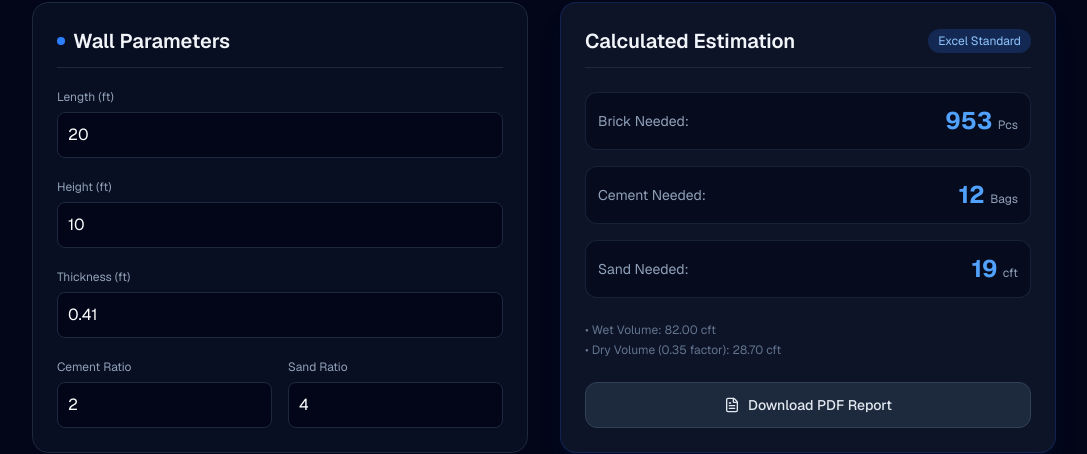
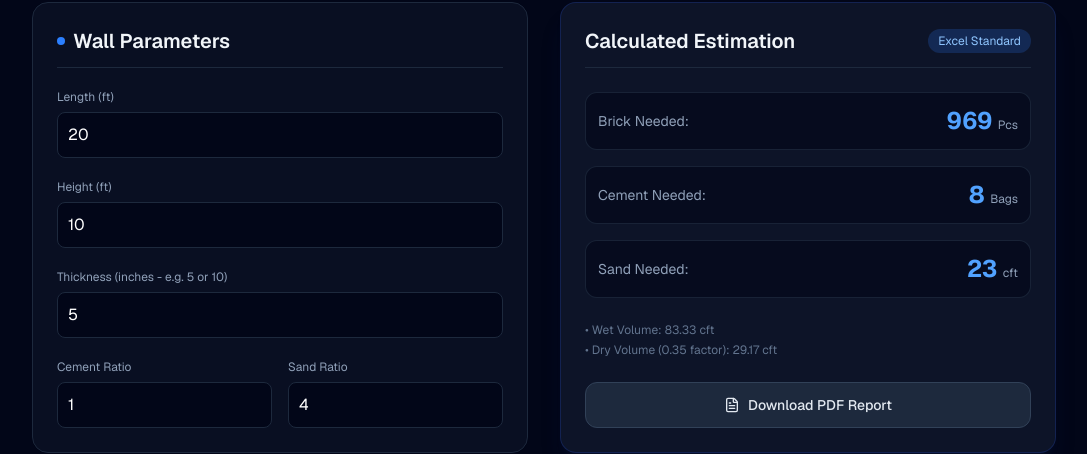
Before and after one commit to Nafiur71/nirman-ai, a Next.js app: page / in a window 1280 px wide. Shown: the part 273-727 px from the top of the page, without its empty margins (96-1183 px from the left). Built offline with nearby package versions, Linux system fonts and the light colour scheme.

Commit message:
Fix calculation formulas and NaN error

```diff
--- a/app/CalculatorClient.tsx
+++ b/app/CalculatorClient.tsx
@@ -3,124 +3,138 @@
 import React, { useState } from "react";
 import { Calculator, FileText, Layers, Building2 } from "lucide-react";
 
-export default function Home() {
+export default function CalculatorClient() {
   const [activeTab, setActiveTab] = useState<"wall" | "concrete" | "slab">("wall");
 
-  // ১. ওয়াল এস্টিমেশন স্টেট (Wall Estimate Inputs)
+  // ১. ওয়াল ইনপুট (গাথুনি)
   const [wallInputs, setWallInputs] = useState({
     length: 20,
     height: 10,
-    thickness: 0.41, // Feet
-    cementRatio: 2,
+    thicknessInch: 5, // ইঞ্চি এককে ইনপুট
+    cementRatio: 1,
     sandRatio: 4,
   });
 
-  // ২. কংক্রিট/ছাদ ঢালাই স্টেট (Concrete Estimate Inputs)
+  // ২. কংক্রিট ইনপুট (ঢালাই)
   const [concreteInputs, setConcreteInputs] = useState({
     length: 20,
     width: 15,
-    thickness: 0.41, // Feet
+    thicknessInch: 5, // ইঞ্চি এককে ইনপুট
     cementRatio: 1,
     sandRatio: 2,
     aggregateRatio: 4,
   });
 
-  // ৩. রড হিসাবের স্টেট (Slab Reinforcement Inputs)
+  // ৩. রডের ইনপুট (Slab Reinforcement)
   const [slabInputs, setSlabInputs] = useState({
-    length: 420, // mm or inches based on excel
-    breadth: 420,
-    rodDiaMm: 10,
-    mainSpacing: 5,
-    distSpacing: 5,
-    extraTopShortSpacing: 5,
-    extraTopLongSpacing: 5,
+    lengthFt: 20, // ফুট
+    breadthFt: 15, // ফুট
+    rodDiaMm: 10, // মিমি
+    mainSpacingInch: 5, // ইঞ্চি
+    distSpacingInch: 5, // ইঞ্চি
+    extraTopShortSpacingInch: 5,
+    extraTopLongSpacingInch: 5,
     criticalAreaRatio: 4,
-    unit: "FEET" as "FEET" | "METER",
   });
 
   // ========================================================
-  // এক্সেল শিট থেকে প্রাপ্ত নিখুঁত গাণিতিক লজিক (Calculation Logic)
+  // এক্সেল ও ইঞ্জিনিয়ারিং মান অনুযায়ী সঠিক গাণিতিক লজিক
   // ========================================================
 
   // ক) Wall Calculation
   const calculateWall = () => {
-    const wetVolume = wallInputs.length * wallInputs.height * wallInputs.thickness;
+    const len = Number(wallInputs.length) || 0;
+    const hgt = Number(wallInputs.height) || 0;
+    const thkFt = (Number(wallInputs.thicknessInch) || 0) / 12; // ইঞ্চিকে ফুটে রূপান্তর
+
+    const wetVolume = len * hgt * thkFt;
     const dryVolume = wetVolume * 0.35;
-    const totalRatio = wallInputs.cementRatio + wallInputs.sandRatio || 1;
 
-    const cementNeededCft = (dryVolume / totalRatio) * wallInputs.cementRatio;
-    const cementBags = cementNeededCft / 0.8;
-    const sandNeededCft = (dryVolume / totalRatio) * wallInputs.sandRatio;
-    const brickNeededPcs = wetVolume / 0.086;
+    const cRatio = Number(wallInputs.cementRatio) || 1;
+    const sRatio = Number(wallInputs.sandRatio) || 4;
+    const totalRatio = cRatio + sRatio || 1;
+
+    const cementCft = (dryVolume / totalRatio) * cRatio;
+    const cementBags = cementCft / 0.8;
+    const sandCft = (dryVolume / totalRatio) * sRatio;
+    const brickPcs = wetVolume / 0.086;
 
     return {
       wetVolume: wetVolume.toFixed(2),
       dryVolume: dryVolume.toFixed(2),
-      cementBags: Math.ceil(cementBags),
-      sandCft: Math.round(sandNeededCft),
-      brickPcs: Math.round(brickNeededPcs),
+      cementBags: Math.ceil(cementBags) || 0,
+      sandCft: Math.round(sandCft) || 0,
+      brickPcs: Math.round(brickPcs) || 0,
     };
   };
 
   // খ) Concrete Calculation
   const calculateConcrete = () => {
-    const wetVolume = concreteInputs.length * concreteInputs.width * concreteInputs.thickness;
+    const len = Number(concreteInputs.length) || 0;
+    const wid = Number(concreteInputs.width) || 0;
+    const thkFt = (Number(concreteInputs.thicknessInch) || 0) / 12; // ইঞ্চিকে ফুটে রূপান্তর
+
+    const wetVolume = len * wid * thkFt;
     const dryVolume = wetVolume * 1.54;
-    const totalRatio =
-      concreteInputs.cementRatio + concreteInputs.sandRatio + concreteInputs.aggregateRatio || 1;
 
-    const cementNeededCft = (dryVolume / totalRatio) * concreteInputs.cementRatio;
-    const cementBags = cementNeededCft / 0.8;
-    const sandNeededCft = (dryVolume / totalRatio) * concreteInputs.sandRatio;
-    const aggregateNeededCft = (dryVolume / totalRatio) * concreteInputs.aggregateRatio;
+    const cRatio = Number(concreteInputs.cementRatio) || 1;
+    const sRatio = Number(concreteInputs.sandRatio) || 2;
+    const aRatio = Number(concreteInputs.aggregateRatio) || 4;
+    const totalRatio = cRatio + sRatio + aRatio || 1;
+
+    const cementCft = (dryVolume / totalRatio) * cRatio;
+    const cementBags = cementCft / 0.8;
+    const sandCft = (dryVolume / totalRatio) * sRatio;
+    const aggregateCft = (dryVolume / totalRatio) * aRatio;
 
     return {
       wetVolume: wetVolume.toFixed(2),
       dryVolume: dryVolume.toFixed(2),
-      cementBags: Math.ceil(cementBags),
-      sandCft: Math.round(sandNeededCft),
-      aggregateCft: Math.round(aggregateNeededCft),
+      cementBags: Math.ceil(cementBags) || 0,
+      sandCft: Math.round(sandCft) || 0,
+      aggregateCft: Math.round(aggregateCft) || 0,
     };
   };
 
   // গ) Slab Reinforcement Calculation
   const calculateSlab = () => {
-    const mainBarsCount =
-      slabInputs.mainSpacing > 0 ? slabInputs.length / slabInputs.mainSpacing + 1 : 0;
-    const distBarsCount =
-      slabInputs.distSpacing > 0 ? slabInputs.breadth / slabInputs.distSpacing + 1 : 0;
+    const lenFt = Number(slabInputs.lengthFt) || 0;
+    const brdFt = Number(slabInputs.breadthFt) || 0;
+    const dia = Number(slabInputs.rodDiaMm) || 0;
 
-    const mainBarLength = slabInputs.breadth * mainBarsCount;
-    const distBarLength = slabInputs.length * distBarsCount;
+    const mainSpIn = Number(slabInputs.mainSpacingInch) || 1;
+    const distSpIn = Number(slabInputs.distSpacingInch) || 1;
 
-    const numExtraTopShort =
-      slabInputs.extraTopShortSpacing > 0 ? slabInputs.length / slabInputs.extraTopShortSpacing + 1 : 0;
-    const numExtraTopLong =
-      slabInputs.extraTopLongSpacing > 0 ? slabInputs.breadth / slabInputs.extraTopLongSpacing + 1 : 0;
+    // ফুট থেকে ইঞ্চিতে পরিবর্তন করে বার গণনা
+    const lenInches = lenFt * 12;
+    const brdInches = brdFt * 12;
 
-    const shortExtraTopLength =
-      slabInputs.criticalAreaRatio > 0
-        ? (slabInputs.length / slabInputs.criticalAreaRatio) * numExtraTopShort
-        : 0;
-    const longExtraTopLength =
-      slabInputs.criticalAreaRatio > 0
-        ? (slabInputs.breadth / slabInputs.criticalAreaRatio) * numExtraTopLong
-        : 0;
+    const mainBarsCount = mainSpIn > 0 ? (lenInches / mainSpIn) + 1 : 0;
+    const distBarsCount = distSpIn > 0 ? (brdInches / distSpIn) + 1 : 0;
 
-    const totalLength = mainBarLength + distBarLength + shortExtraTopLength + longExtraTopLength;
+    const mainBarTotalLengthFt = (brdFt * mainBarsCount);
+    const distBarTotalLengthFt = (lenFt * distBarsCount);
 
-    let totalWeightKg = 0;
-    if (slabInputs.unit === "FEET") {
-      totalWeightKg = (slabInputs.rodDiaMm * slabInputs.rodDiaMm * totalLength) / 532.2;
-    } else {
-      totalWeightKg = (slabInputs.rodDiaMm * slabInputs.rodDiaMm * totalLength) / 162.2;
-    }
+    const extraTopShortSp = Number(slabInputs.extraTopShortSpacingInch) || 1;
+    const extraTopLongSp = Number(slabInputs.extraTopLongSpacingInch) || 1;
+    const critRatio = Number(slabInputs.criticalAreaRatio) || 4;
+
+    const numExtraTopShort = extraTopShortSp > 0 ? (lenInches / extraTopShortSp) + 1 : 0;
+    const numExtraTopLong = extraTopLongSp > 0 ? (brdInches / extraTopLongSp) + 1 : 0;
+
+    const shortExtraTopLengthFt = (lenFt / critRatio) * numExtraTopShort;
+    const longExtraTopLengthFt = (brdFt / critRatio) * numExtraTopLong;
+
+    const totalLengthFt = mainBarTotalLengthFt + distBarTotalLengthFt + shortExtraTopLengthFt + longExtraTopLengthFt;
+
+    // রডের ওজন (কেজি) সূত্র: (Dia^2 * LengthInFeet) / 532.2
+    const totalWeightKg = (dia * dia * totalLengthFt) / 532.2;
 
     return {
-      mainBarsCount: Math.round(mainBarsCount),
-      distBarsCount: Math.round(distBarsCount),
-      totalLength: Math.round(totalLength),
-      totalWeightKg: totalWeightKg.toFixed(2),
+      mainBarsCount: Math.round(mainBarsCount) || 0,
+      distBarsCount: Math.round(distBarsCount) || 0,
+      totalLengthFt: Math.round(totalLengthFt) || 0,
+      totalWeightKg: isNaN(totalWeightKg) ? "0.00" : totalWeightKg.toFixed(2),
     };
   };
 
@@ -150,7 +164,7 @@ export default function Home() {
           </p>
         </div>
 
-        {/* Tab Selection Navigation */}
+        {/* Tab Navigation */}
         <div className="flex bg-slate-900 p-1.5 rounded-xl border border-slate-800">
           <button
             onClick={() => setActiveTab("wall")}
@@ -187,7 +201,7 @@ export default function Home() {
         {/* Main Content Grid */}
         <div className="grid grid-cols-1 md:grid-cols-2 gap-8">
 
-          {/* Inputs Section */}
+          {/* Inputs */}
           <div className="bg-slate-900/60 p-6 rounded-2xl border border-slate-800 space-y-4 backdrop-blur-sm">
             <h2 className="text-xl font-semibold border-b border-slate-800 pb-3 flex items-center gap-2">
               <span className="w-2 h-2 rounded-full bg-blue-500"></span>
@@ -218,12 +232,11 @@ export default function Home() {
                   />
                 </div>
                 <div>
-                  <label className="text-xs text-slate-400">Thickness (ft)</label>
+                  <label className="text-xs text-slate-400">Thickness (inches - e.g. 5 or 10)</label>
                   <input
                     type="number"
-                    step="0.01"
-                    value={wallInputs.thickness}
-                    onChange={(e) => setWallInputs({ ...wallInputs, thickness: Number(e.target.value) })}
+                    value={wallInputs.thicknessInch}
+                    onChange={(e) => setWallInputs({ ...wallInputs, thicknessInch: Number(e.target.value) })}
                     className="w-full mt-1 bg-slate-950 border border-slate-800 rounded-lg p-2.5 text-white focus:outline-none focus:border-blue-500"
                   />
                 </div>
@@ -272,18 +285,17 @@ export default function Home() {
                   />
                 </div>
                 <div>
-                  <label className="text-xs text-slate-400">Thickness (ft)</label>
+                  <label className="text-xs text-slate-400">Thickness (inches - e.g. 5)</label>
                   <input
                     type="number"
-                    step="0.01"
-                    value={concreteInputs.thickness}
-                    onChange={(e) => setConcreteInputs({ ...concreteInputs, thickness: Number(e.target.value) })}
+                    value={concreteInputs.thicknessInch}
+                    onChange={(e) => setConcreteInputs({ ...concreteInputs, thicknessInch: Number(e.target.value) })}
                     className="w-full mt-1 bg-slate-950 border border-slate-800 rounded-lg p-2.5 text-white focus:outline-none focus:border-blue-500"
                   />
                 </div>
                 <div className="grid grid-cols-3 gap-2">
                   <div>
-                    <label className="text-xs text-slate-400">Cement Ratio</label>
+                    <label className="text-xs text-slate-400">Cement</label>
                     <input
                       type="number"
                       value={concreteInputs.cementRatio}
@@ -292,7 +304,7 @@ export default function Home() {
                     />
                   </div>
                   <div>
-                    <label className="text-xs text-slate-400">Sand Ratio</label>
+                    <label className="text-xs text-slate-400">Sand</label>
                     <input
                       type="number"
                       value={concreteInputs.sandRatio}
@@ -301,7 +313,7 @@ export default function Home() {
                     />
                   </div>
                   <div>
-                    <label className="text-xs text-slate-400">Aggregate Ratio</label>
+                    <label className="text-xs text-slate-400">Aggregate</label>
                     <input
                       type="number"
                       value={concreteInputs.aggregateRatio}
@@ -313,30 +325,29 @@ export default function Home() {
               </div>
             )}
 
-            {/* Slab Reinforcement Inputs */}
+            {/* Slab Inputs */}
             {activeTab === "slab" && (
               <div className="space-y-4">
                 <div className="grid grid-cols-2 gap-4">
                   <div>
-                    <label className="text-xs text-slate-400">Length</label>
+                    <label className="text-xs text-slate-400">Length (ft)</label>
                     <input
                       type="number"
-                      value={slabInputs.length}
-                      onChange={(e) => setSlabInputs({ ...slabInputs, length: Number(e.target.value) })}
+                      value={slabInputs.lengthFt}
+                      onChange={(e) => setSlabInputs({ ...slabInputs, lengthFt: Number(e.target.value) })}
                       className="w-full mt-1 bg-slate-950 border border-slate-800 rounded-lg p-2.5 text-white focus:outline-none focus:border-blue-500"
                     />
                   </div>
                   <div>
-                    <label className="text-xs text-slate-400">Breadth</label>
+                    <label className="text-xs text-slate-400">Breadth (ft)</label>
                     <input
                       type="number"
-                      value={slabInputs.breadth}
-                      onChange={(e) => setSlabInputs({ ...slabInputs, breadth: Number(e.target.value) })}
+                      value={slabInputs.breadthFt}
+                      onChange={(e) => setSlabInputs({ ...slabInputs, breadthFt: Number(e.target.value) })}
                       className="w-full mt-1 bg-slate-950 border border-slate-800 rounded-lg p-2.5 text-white focus:outline-none focus:border-blue-500"
                     />
                   </div>
                 </div>
-                <div className="grid grid-cols-2 gap-4">
                 <div>
                   <label className="text-xs text-slate-400">Rod Dia (mm)</label>
                   <input
@@ -346,34 +357,22 @@ export default function Home() {
                     className="w-full mt-1 bg-slate-950 border border-slate-800 rounded-lg p-2.5 text-white focus:outline-none focus:border-blue-500"
                   />
                 </div>
-                  <div>
-                    <label className="text-xs text-slate-400">Unit Type</label>
-                    <select
-                      value={slabInputs.unit}
-                      onChange={(e) => setSlabInputs({ ...slabInputs, unit: e.target.value as "FEET" | "METER" })}
-                      className="w-full mt-1 bg-slate-950 border border-slate-800 rounded-lg p-2.5 text-white focus:outline-none focus:border-blue-500"
-                    >
-                      <option value="FEET">Feet</option>
-                      <option value="METER">Meter</option>
-                    </select>
-                  </div>
-                </div>
                 <div className="grid grid-cols-2 gap-4">
                   <div>
-                    <label className="text-xs text-slate-400">Main Spacing</label>
+                    <label className="text-xs text-slate-400">Main Spacing (inches)</label>
                     <input
                       type="number"
-                      value={slabInputs.mainSpacing}
-                      onChange={(e) => setSlabInputs({ ...slabInputs, mainSpacing: Number(e.target.value) })}
+                      value={slabInputs.mainSpacingInch}
+                      onChange={(e) => setSlabInputs({ ...slabInputs, mainSpacingInch: Number(e.target.value) })}
                       className="w-full mt-1 bg-slate-950 border border-slate-800 rounded-lg p-2.5 text-white focus:outline-none focus:border-blue-500"
                     />
                   </div>
                   <div>
-                    <label className="text-xs text-slate-400">Distribution Spacing</label>
+                    <label className="text-xs text-slate-400">Dist Spacing (inches)</label>
                     <input
                       type="number"
-                      value={slabInputs.distSpacing}
-                      onChange={(e) => setSlabInputs({ ...slabInputs, distSpacing: Number(e.target.value) })}
+                      value={slabInputs.distSpacingInch}
+                      onChange={(e) => setSlabInputs({ ...slabInputs, distSpacingInch: Number(e.target.value) })}
                       className="w-full mt-1 bg-slate-950 border border-slate-800 rounded-lg p-2.5 text-white focus:outline-none focus:border-blue-500"
                     />
                   </div>
@@ -382,7 +381,7 @@ export default function Home() {
             )}
           </div>
 
-          {/* Results Output Section */}
+          {/* Results Output */}
           <div className="bg-slate-900/90 p-6 rounded-2xl border border-blue-900/40 space-y-6 flex flex-col justify-between shadow-xl shadow-blue-950/20">
             <div>
               <h2 className="text-xl font-semibold border-b border-slate-800 pb-3 flex items-center justify-between">
@@ -436,7 +435,7 @@ export default function Home() {
                 </div>
               )}
 
-              {/* Slab Reinforcement Results */}
+              {/* Slab Results */}
               {activeTab === "slab" && (
                 <div className="mt-6 space-y-4">
                   <div className="flex justify-between items-center p-3 bg-slate-950/60 rounded-xl border border-slate-800/80">
@@ -451,7 +450,7 @@ export default function Home() {
                     <span className="text-blue-300 text-sm font-medium">Total Rod Weight:</span>
                     <span className="text-2xl font-black text-blue-400">{slabRes.totalWeightKg} <span className="text-xs font-normal text-slate-300">kg</span></span>
                   </div>
-                  <p className="text-xs text-slate-500 pt-1">• Total Rod Length: {slabRes.totalLength} {slabInputs.unit.toLowerCase()}</p>
+                  <p className="text-xs text-slate-500 pt-1">• Total Rod Length: {slabRes.totalLengthFt} ft</p>
                 </div>
               )}
             </div>
```
Lines whose indentation alone changed are shown as unchanged.
